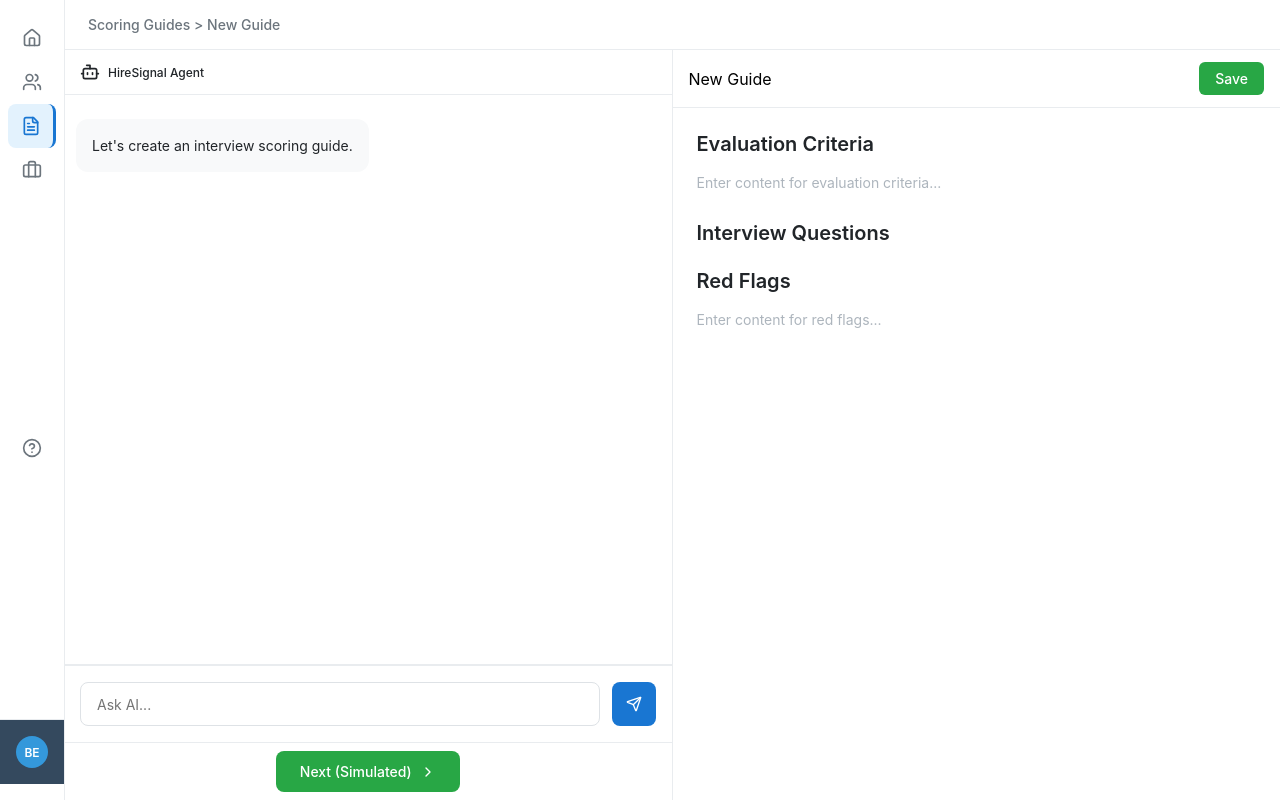
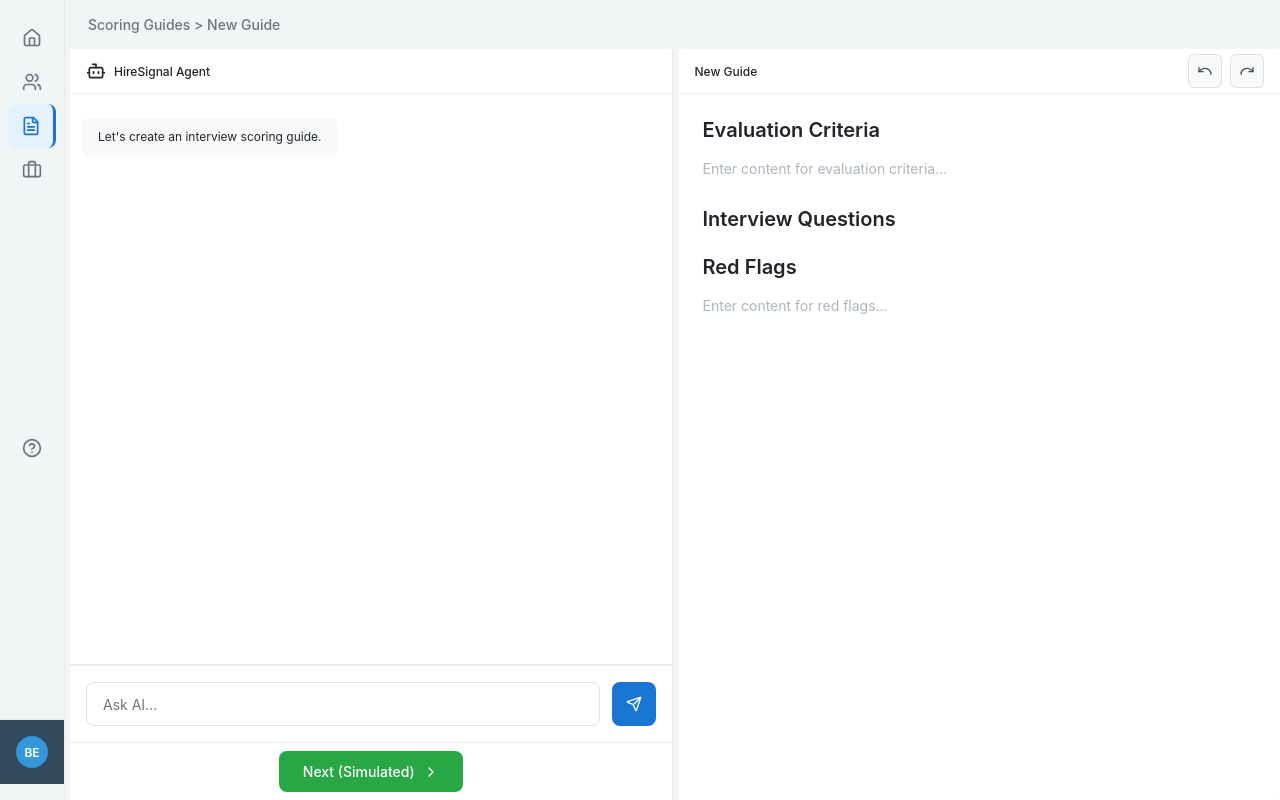
Before and after one commit to ptvans/candidate-management, a React (Create React App) app: page /#/guides/new in a window 1280 px wide. Built offline with nearby package versions, Linux system fonts and the light colour scheme.

Commit message:
css improvements

```diff
--- a/src/pages/Guides.css
+++ b/src/pages/Guides.css
@@ -19,8 +19,7 @@
 }
 
 .page-header {
-  background-color: #ffffff;
-  border-bottom: 1px solid #e9ecef;
+  background-color: #F2F5F5;
   padding: 16px 24px;
   flex-shrink: 0;
 }
@@ -32,6 +31,7 @@
 }
 
 .panels-container {
+  background-color: #F2F5F5;
   display: flex;
   flex: 1;
   width: 100%;
@@ -42,8 +42,7 @@
 /* Sidebar Styles */
 .sidebar {
   width: 64px;
-  background-color: #ffffff;
-  border-right: 1px solid #e9ecef;
+  background-color: #F2F5F5;
   padding: 16px 0;
   flex-shrink: 0;
 }
@@ -115,6 +114,8 @@
   min-width: 0;
   overflow: hidden;
   flex: 1;
+  margin: 0 6px;
+  border-radius: 3px;
 }
 
 /* Right Panel: Document Editor */
@@ -125,6 +126,7 @@
   min-width: 0;
   overflow: hidden;
   flex: 1;
+  border-radius: 3px;
 }
 
 .guides-container .chat-header {
@@ -213,9 +215,9 @@
 
 .message-text {
   background-color: #f8f9fa;
-  padding: 16px;
-  border-radius: 12px;
-  font-size: 14px;
+  padding: 10px 16px;
+  border-radius: 6px;
+  font-size: 12px;
   line-height: 1.5;
   color: #212529;
   white-space: pre-line;
@@ -354,33 +356,43 @@
   display: flex;
   justify-content: space-between;
   align-items: center;
-  padding: 12px 16px;
+  padding: 5px 16px;
   border-bottom: 1px solid #e9ecef;
   background-color: #ffffff;
-}
-
-.document-header h2 {
-  margin: 0;
-  font-size: 20px;
-  font-weight: 600;
+  font-size: 12px;
+  font-weight: 500;
   color: #212529;
 }
 
-.save-button {
-  background-color: #28a745;
-  color: white;
-  border: none;
-  border-radius: 6px;
-  padding: 8px 16px;
-  font-size: 14px;
-  font-weight: 500;
-  cursor: pointer;
-  transition: background-color 0.2s ease;
-  font-family: inherit;
+.document-actions {
+  display: flex;
+  gap: 8px;
 }
 
-.save-button:hover {
-  background-color: #218838;
+.action-button {
+  background-color: #f8f9fa;
+  color: #495057;
+  border: 1px solid #dee2e6;
+  border-radius: 6px;
+  padding: 8px;
+  font-size: 14px;
+  cursor: pointer;
+  transition: all 0.2s ease;
+  font-family: inherit;
+  display: flex;
+  align-items: center;
+  justify-content: center;
+}
+
+.action-button:hover {
+  background-color: #e9ecef;
+  border-color: #adb5bd;
+}
+
+.action-button:disabled {
+  background-color: #f8f9fa;
+  color: #adb5bd;
+  cursor: not-allowed;
 }
 
 .document-content {
--- a/src/pages/Guides.tsx
+++ b/src/pages/Guides.tsx
@@ -1,6 +1,6 @@
 import React, { useState, useEffect, useRef } from 'react';
 import { Link } from 'react-router-dom';
-import { Home, Users, Briefcase, HelpCircle, FileText, Bot, User, Send, ChevronRight } from 'lucide-react';
+import { Home, Users, Briefcase, HelpCircle, FileText, Bot, User, Send, ChevronRight, Undo, Redo } from 'lucide-react';
 import './Guides.css';
 
 interface ChatMessage {
@@ -335,7 +335,14 @@ const Guides: React.FC = () => {
       <div className="right-panel">
         <div className="document-header">
           <span>{selectedRole || 'New Guide'}</span>
-          <button className="save-button">Save</button>
+          <div className="document-actions">
+            <button className="action-button" title="Undo">
+              <Undo size={16} />
+            </button>
+            <button className="action-button" title="Redo">
+              <Redo size={16} />
+            </button>
+          </div>
         </div>
 
         <div className="document-content">
--- a/src/pages/GuidesIndex.css
+++ b/src/pages/GuidesIndex.css
@@ -89,8 +89,7 @@
   justify-content: space-between;
   align-items: flex-start;
   padding: 32px 32px 24px 32px;
-  background-color: #ffffff;
-  border-bottom: 1px solid #e9ecef;
+  background-color: #F2F5F5;
 }
 
 .header-left h1 {
@@ -404,7 +403,6 @@
     width: 100%;
     height: auto;
     border-right: none;
-    border-bottom: 1px solid #e9ecef;
     padding: 16px 0;
   }
 
```
